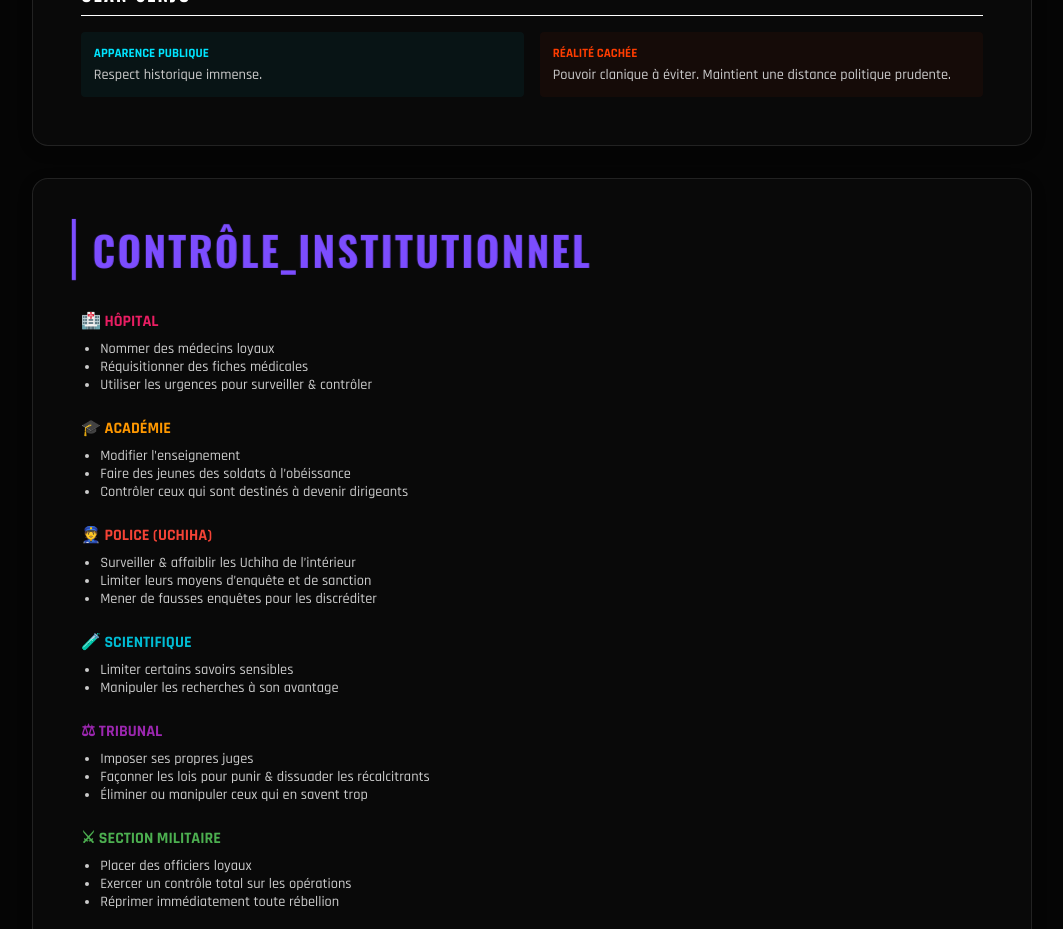
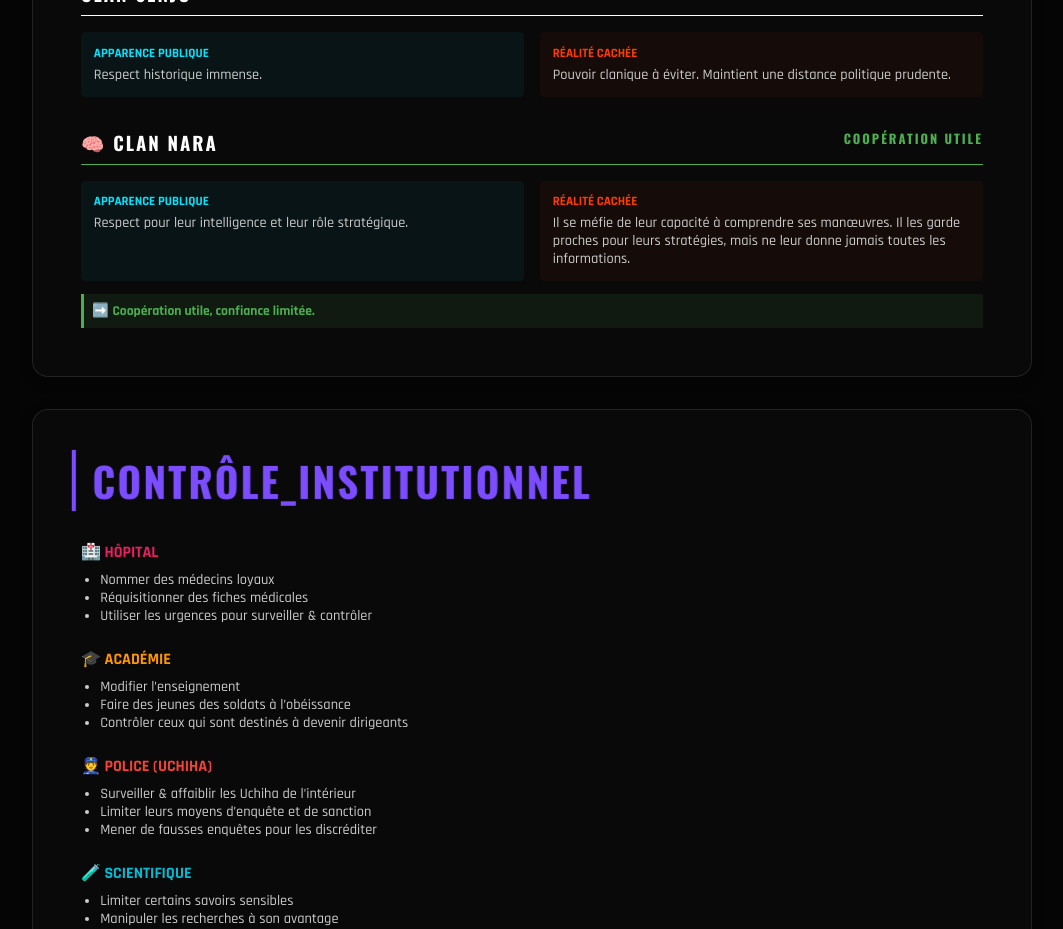
Before and after one commit to Samzerrr/dossier-hokage, a React (Vite) app: page / in a window 1280 px wide. Shown: the part 4960-5889 px from the top of the page, without its empty margins (108-1171 px from the left). Built offline with nearby package versions, Linux system fonts and the light colour scheme; a web font is replaced by a local one.

Commit message:
Ajout du Clan Nara dans l'analyse des relations claniques

```diff
--- a/src/App.jsx
+++ b/src/App.jsx
@@ -312,6 +312,27 @@ function App() {
               </div>
             </div>
 
+            {/* NARA */}
+            <div className="clan-entry">
+              <h3 style={{ borderBottom: '1px solid #4caf50', paddingBottom: '0.5rem', marginBottom: '1rem', display: 'flex', justifyContent: 'space-between' }}>
+                <span style={{ color: '#fff' }}>🧠 CLAN NARA</span>
+                <span style={{ color: '#4caf50', fontSize: '0.8rem' }}>COOPÉRATION UTILE</span>
+              </h3>
+              <div style={{ display: 'grid', gridTemplateColumns: '1fr 1fr', gap: '1rem' }}>
+                <div style={{ background: 'rgba(0, 229, 255, 0.05)', padding: '0.8rem', borderRadius: '4px' }}>
+                  <strong style={{ color: '#00e5ff', display: 'block', fontSize: '0.8rem', marginBottom: '0.3rem' }}>APPARENCE PUBLIQUE</strong>
+                  <p style={{ fontSize: '0.9rem', color: '#ccc' }}>Respect pour leur intelligence et leur rôle stratégique.</p>
+                </div>
+                <div style={{ background: 'rgba(255, 61, 0, 0.05)', padding: '0.8rem', borderRadius: '4px' }}>
+                  <strong style={{ color: '#ff3d00', display: 'block', fontSize: '0.8rem', marginBottom: '0.3rem' }}>RÉALITÉ CACHÉE</strong>
+                  <p style={{ fontSize: '0.9rem', color: '#ccc' }}>Il se méfie de leur capacité à comprendre ses manœuvres. Il les garde proches pour leurs stratégies, mais ne leur donne jamais toutes les informations.</p>
+                </div>
+              </div>
+              <div style={{ marginTop: '0.8rem', padding: '0.5rem', background: 'rgba(76, 175, 80, 0.1)', borderLeft: '3px solid #4caf50', fontSize: '0.85rem', color: '#aaa' }}>
+                ➡️ <strong style={{ color: '#4caf50' }}>Coopération utile, confiance limitée.</strong>
+              </div>
+            </div>
+
           </div>
         </TiltCard>
 
```
